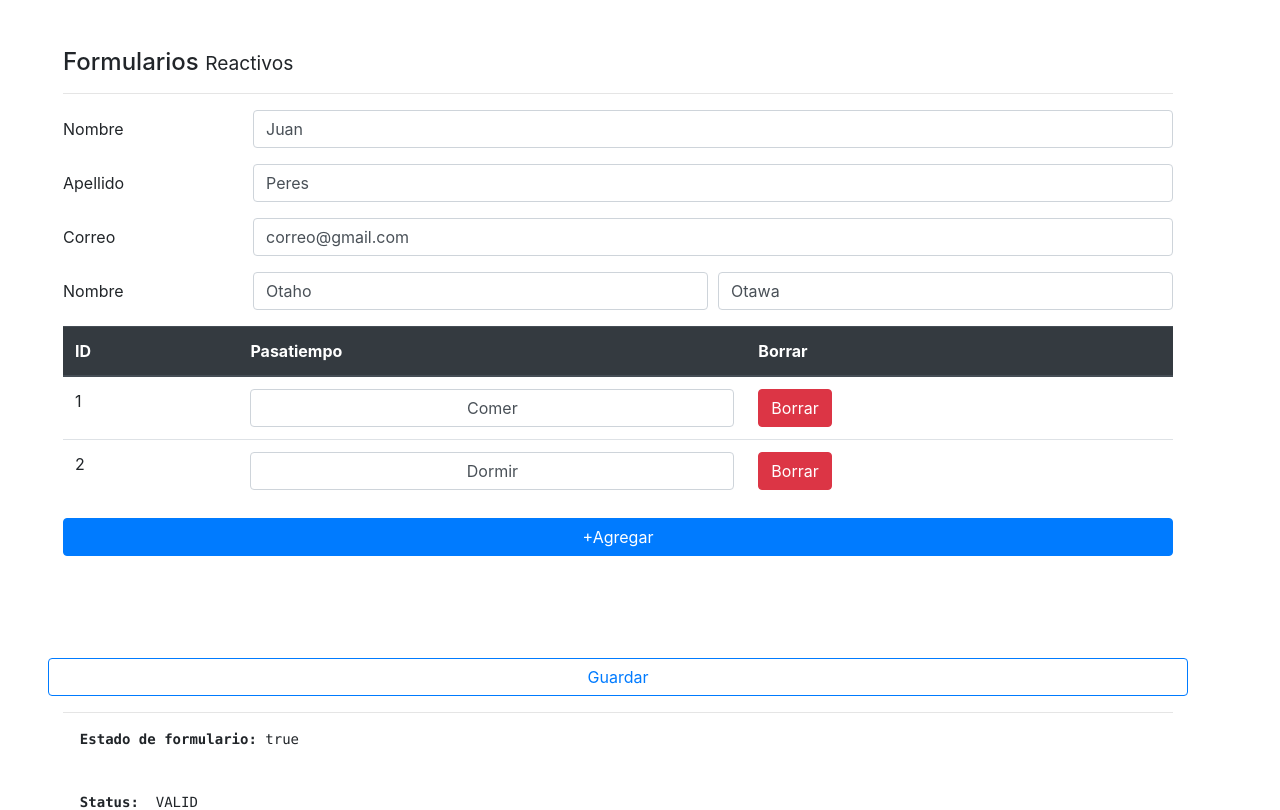
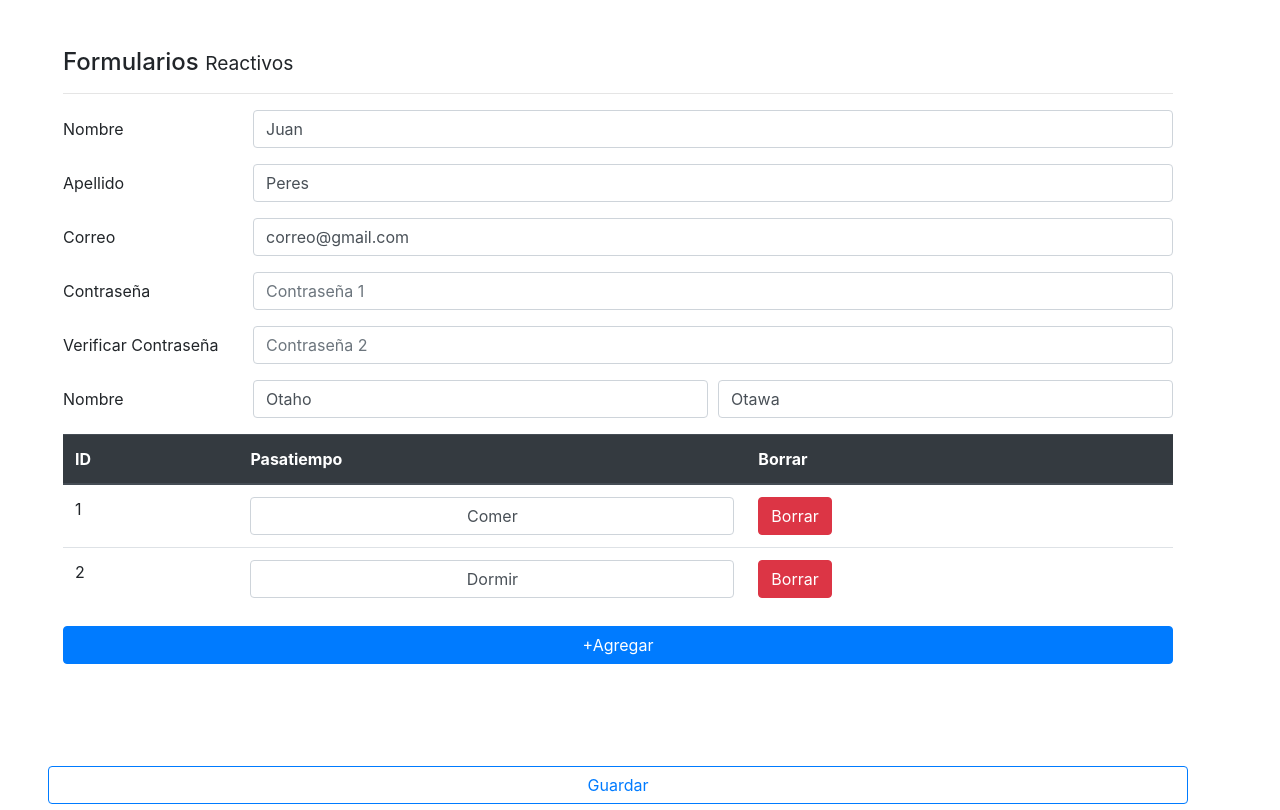
Before and after one commit to ruvaz/Reactive-Static-Forms, an Angular app: page /reactive in a window 1280 px wide. Shown: the top 810 px of the page. Built offline with nearby package versions, Linux system fonts and the light colour scheme.

Commit message:
validadores personalizados como servicio

```diff
--- a/src/app/pages/reactive/reactive.component.html
+++ b/src/app/pages/reactive/reactive.component.html
@@ -47,6 +47,36 @@
       >
       <small *ngIf="correoNoValido"
              class="form-text text-danger">Ingrese correo electrónico valido</small>
+    </div>
+  </div>
+
+  <div class="form-group row">
+    <label class="col-2 col-form-label">Contraseña</label>
+    <div class="col">
+
+      <input class="form-control"
+             type="password"
+             formControlName="pass1"
+             placeholder="Contraseña 1"
+             [class.is-invalid]="pass1NoValido"
+      >
+
+<!--      <small *ngIf="correoNoValido"-->
+<!--             class="form-text text-danger">Ingrese correo electrónico valido</small>-->
+    </div>
+  </div>
+  <div class="form-group row">
+    <label class="col-2 col-form-label">Verificar Contraseña</label>
+    <div class="col">
+
+      <input class="form-control"
+             type="password"
+             formControlName="pass2"
+             placeholder="Contraseña 2"
+             [class.is-invalid]="pass2NoValido"
+      >
+      <!--      <small *ngIf="correoNoValido"-->
+      <!--             class="form-text text-danger">Ingrese correo electrónico valido</small>-->
     </div>
   </div>
 
--- a/src/app/pages/reactive/reactive.component.ts
+++ b/src/app/pages/reactive/reactive.component.ts
@@ -1,5 +1,6 @@
 import {Component, OnInit} from '@angular/core';
 import {FormArray, FormBuilder, FormGroup, Validators} from '@angular/forms';
+import {ValidadoresService} from '../../services/validadores.service';
 
 
 @Component({
@@ -11,7 +12,8 @@
 
   forma: FormGroup;
 
-  constructor(private fb: FormBuilder) {
+  constructor(private fb: FormBuilder,
+              private validadores: ValidadoresService) {
 
     this.crearFormulario();
     // despues de crear el formulario
@@ -26,15 +28,20 @@
   crearFormulario() {
     console.log('crear forma');
 
+    // aquie se agregan los campos nuevos del formulario
     this.forma = this.fb.group({
       nombre: ['', [Validators.required, Validators.minLength(5)]],
-      apellido: ['', [Validators.required, Validators.minLength(5)]],
+      apellido: ['', [Validators.required, Validators.minLength(5), this.validadores.noHerrera]],
       correo: ['', [Validators.required, Validators.pattern('[a-z0-9._%+-]+@[a-z0-9.-]+\.[a-z]{2,3}$')]],
+      pass1: ['', [Validators.required, Validators.minLength(5)]],
+      pass2: ['', [Validators.required, Validators.minLength(5)]],
       direccion: this.fb.group({
         distrito: ['', Validators.required],
         ciudad: ['', Validators.required],
       }),
       pasatiempos: this.fb.array([])
+    }, {
+      validators: this.validadores.passwordsIguales('pass1', 'pass2')
     });
 
   }
@@ -124,6 +131,16 @@
     return this.forma.get('correo').invalid && this.forma.get('correo').touched;
   }
 
+  get pass1NoValido() {
+    return this.forma.get('pass1').invalid && this.forma.get('pass1').touched;
+  }
+
+  get pass2NoValido() {
+    const pass1 = this.forma.get('pass1').value;
+    const pass2 = this.forma.get('pass2').value;
+    return (pass1 === pass2) ? false : true;
+  }
+
   get distritoNoValido() {
     return this.forma.get('direccion.distrito').invalid && this.forma.get('direccion.distrito').touched;
   }
@@ -131,4 +148,5 @@
   get ciudadNoValida() {
     return this.forma.get('direccion.ciudad').invalid && this.forma.get('direccion.ciudad').touched;
   }
+
 }
--- /dev/null
+++ b/src/app/services/validadores.service.ts
@@ -0,0 +1,39 @@
+import {Injectable} from '@angular/core';
+import {FormControl, FormGroup} from '@angular/forms';
+
+@Injectable({
+  providedIn: 'root'
+})
+export class ValidadoresService {
+
+  constructor() {
+  }
+
+  // retorna objeto que tiene una cadena y un valor boolean
+  noHerrera(control: FormControl): { [s: string]: boolean } {
+    // si encuentra un herrera
+    if (control.value?.toLowerCase() === 'herrera') {
+      return {
+        noHerrera: true
+      };
+    }
+    // si no hubo herrera retorna null
+    return null;
+  }
+
+  // validacion personalizada para validar 2 passwds
+  passwordsIguales(pass1Name: string, pass2Name: string) {
+    // recibimos un form
+    return (formGroup: FormGroup) => {
+      const pass1Control = formGroup.controls[pass1Name];
+      const pass2Control = formGroup.controls[pass2Name];
+      if (pass1Control.value === pass2Control.value) {
+        pass2Control.setErrors(null);
+      } else {
+        pass2Control.setErrors({noEsIgual: true});
+      }
+    };
+  };
+
+
+}
```
